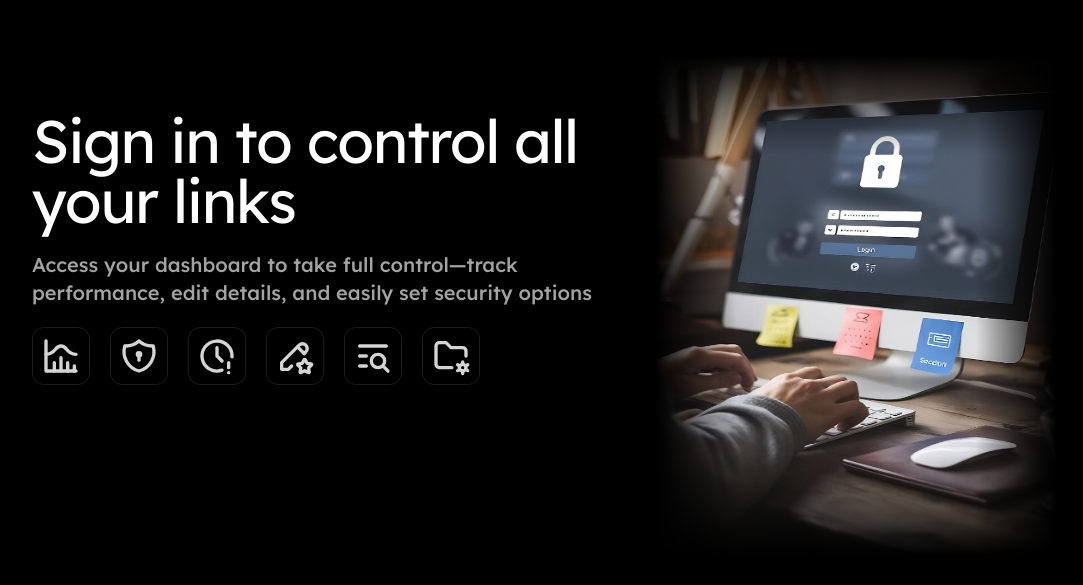
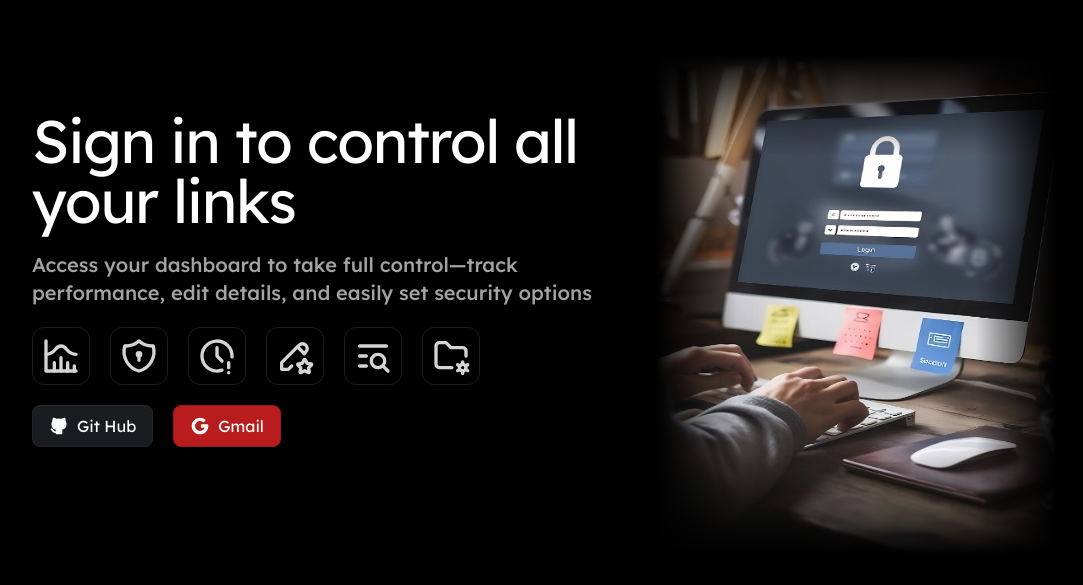
Before and after one commit to JoSG7/sm-link, a Next.js app: page / in a window 1280 px wide. Shown: the part 1374-1959 px from the top of the page, without its empty margins (96-1179 px from the left). Built offline with nearby package versions, Linux system fonts and the light colour scheme; no server answers.

Commit message:
trying login with oauth supabase

```diff
--- a/src/components/home/LoginBenefits.tsx
+++ b/src/components/home/LoginBenefits.tsx
@@ -3,8 +3,8 @@
 import { IconChartHistogram, IconClockExclamation, IconClockPlus, IconFolderCog, IconListSearch, IconPencilStar, IconShieldLock, IconShieldPlus } from "@tabler/icons-react"
 import React from "react"
 import { LoginTitle } from "./Title"
-// import { GitHubAuthButton, GoogleAuthButton } from "./auth/AuthButtonClient"
 import Image from "next/image"
+import { GitHubAuthButton, GoogleAuthButton } from "./auth/AuthButtonClient"
 
 export function LoginBenefits() {
 
@@ -110,10 +110,10 @@ export function LoginBenefits() {
               </article>
             </div>
 
-            {/* <div className="flex justify-center gap-5 lg-2:justify-start">
+            <div className="flex justify-center gap-5 lg-2:justify-start">
               <GitHubAuthButton />
               <GoogleAuthButton />
-            </div> */}
+            </div>
           </div>
         </div>
 
```
